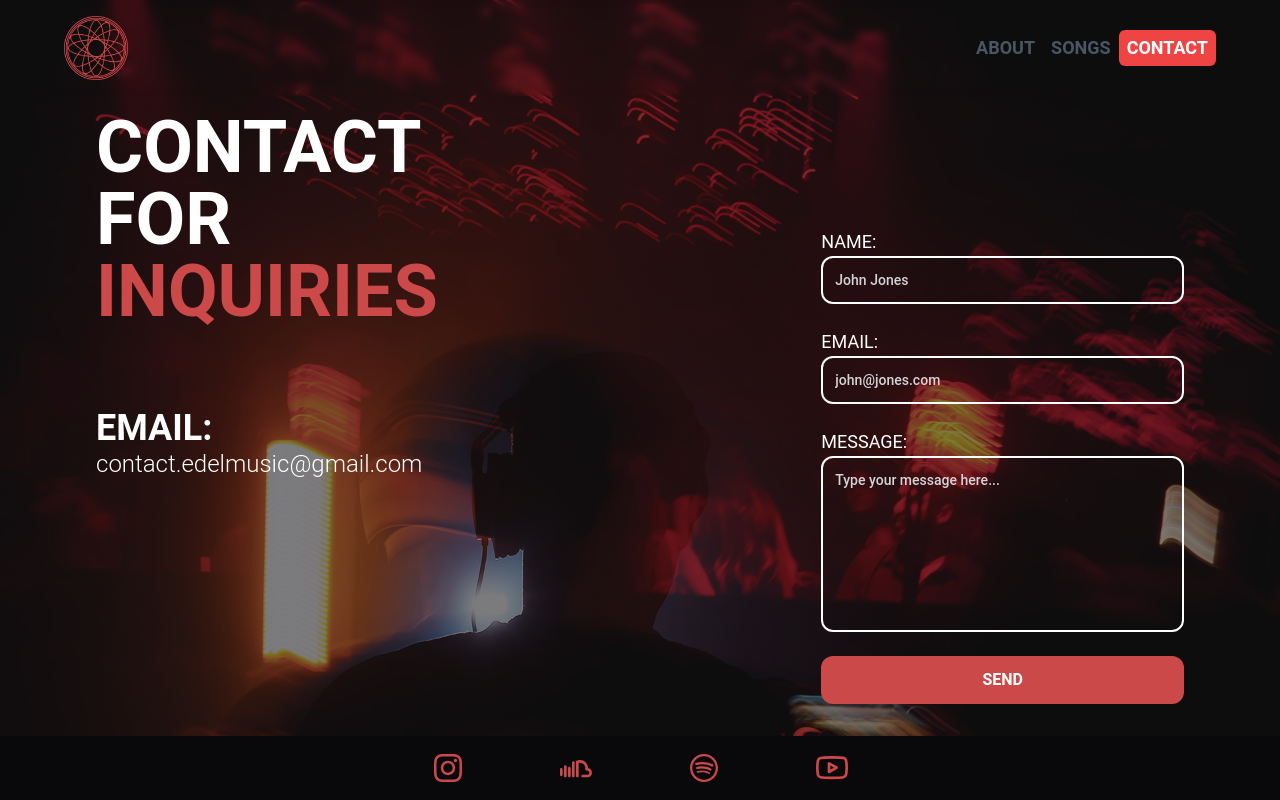
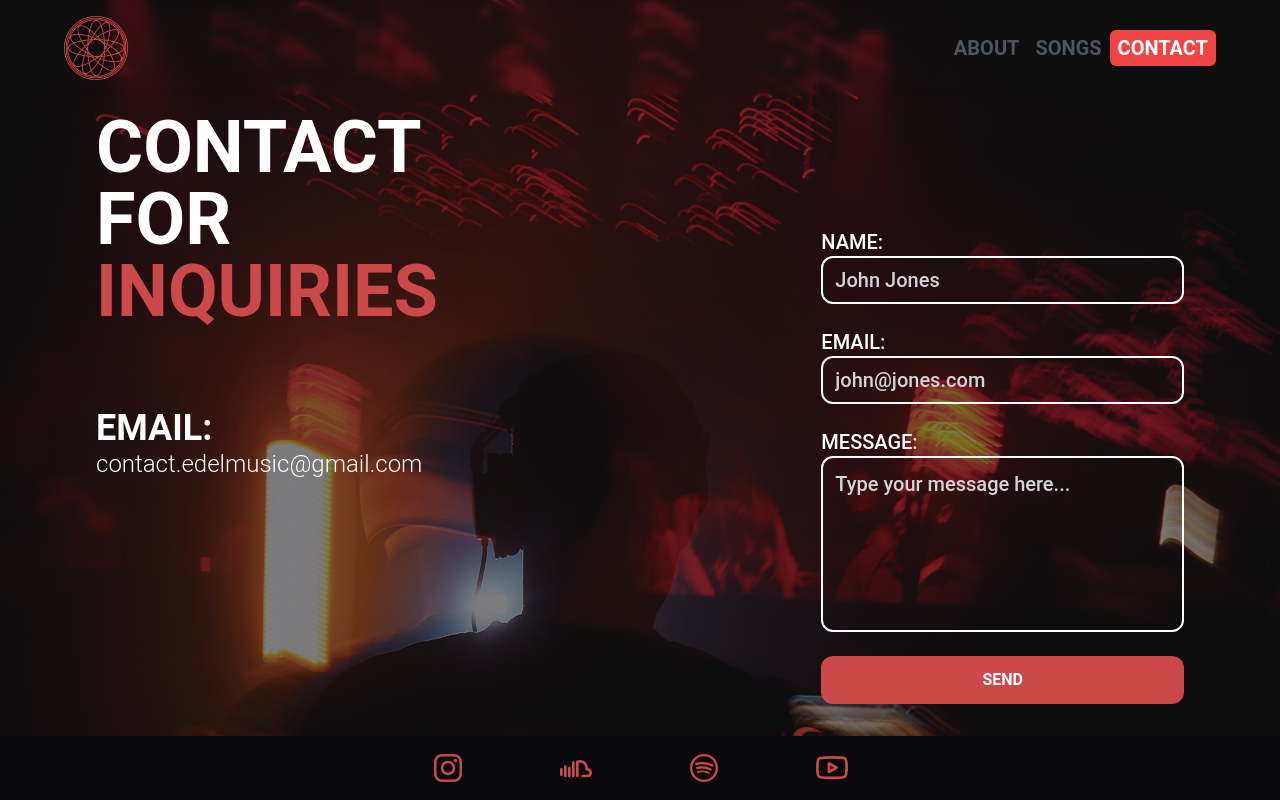
Before and after one commit to jvictordev1/edelmuzik-landing, a React (Vite) app: page /contact in a window 1280 px wide. Built offline with nearby package versions, Linux system fonts and the light colour scheme.

Commit message:
add: vercel.json

```diff
--- a/src/components/Footer.tsx
+++ b/src/components/Footer.tsx
@@ -13,28 +13,28 @@ export default function Footer() {
             target="_blank"
             href="https://www.instagram.com/edelmuzik/"
           >
-            <FaInstagram className="size-8" />
+            <FaInstagram className="size-8 hover:scale-125 transition-all" />
           </a>
           <a
             title="Soundcloud"
             target="_blank"
             href="https://soundcloud.com/edelmuzik"
           >
-            <RiSoundcloudLine className="size-8" />
+            <RiSoundcloudLine className="size-8 hover:scale-125 transition-all" />
           </a>
           <a
             title="Spotify"
             target="_blank"
             href="https://open.spotify.com/artist/71FZZiU3aazM8r1Bm1NkCu"
           >
-            <AiOutlineSpotify className="size-8" />
+            <AiOutlineSpotify className="size-8 hover:scale-125 transition-all" />
           </a>
           <a
             title="Youtube"
             target="_blank"
             href="https://youtube.com/@edelmuzik?si=r5NYuiQVl5F5t_u5"
           >
-            <FiYoutube className="size-8" />
+            <FiYoutube className="size-8 hover:scale-125 transition-all" />
           </a>
         </div>
       </footer>
--- a/src/components/TabsSyntax.tsx
+++ b/src/components/TabsSyntax.tsx
@@ -40,7 +40,7 @@ const Tab = ({ text, selected, setSelected, path }: TabProps) => {
         selected
           ? "text-white"
           : "text-gray-600 hover:text-gray-900 dark:hover:text-red-500"
-      } relative cursor-pointer rounded-md px-2 py-1 text-lg font-bold transition-colors`}
+      } relative cursor-pointer rounded-md px-2 py-1 text-xl font-bold transition-colors`}
     >
       <span className="relative z-10">{text}</span>
       {selected && (
--- a/src/routes/aboutPage/page.tsx
+++ b/src/routes/aboutPage/page.tsx
@@ -47,7 +47,7 @@ export default function AboutPage() {
   };
   const pClass =
     "lg:w-[800px] md:w-[530px] w-[80%] text-center lg:text-2xl md:text-xl text-md text-zinc-800";
-  const imgClass = "lg:max-w-sm md:max-w-80 max-w-60";
+  const imgClass = "lg:max-w-md md:max-w-80 max-w-60";
   const scrollRef = useRef(null);
   return (
     <>
@@ -84,7 +84,7 @@ export default function AboutPage() {
             >
               <motion.img
                 whileHover={{
-                  scale: 1.2,
+                  scale: 1.06,
                   transition: { duration: 0.4, ease: "easeInOut" },
                 }}
                 className={imgClass}
@@ -121,7 +121,7 @@ export default function AboutPage() {
             >
               <motion.img
                 whileHover={{
-                  scale: 1.2,
+                  scale: 1.06,
                   transition: { duration: 0.4, ease: "easeInOut" },
                 }}
                 variants={imagesVariant2}
@@ -131,7 +131,7 @@ export default function AboutPage() {
               />
               <motion.img
                 whileHover={{
-                  scale: 1.2,
+                  scale: 1.06,
                   transition: { duration: 0.4, ease: "easeInOut" },
                 }}
                 variants={imagesVariant2}
--- a/src/routes/contactPage/index.tsx
+++ b/src/routes/contactPage/index.tsx
@@ -127,7 +127,7 @@ export default function ContactPage() {
             <motion.div variants={formItemsVariant} className="flex flex-col">
               <label
                 htmlFor="from-name"
-                className="min-[850px]:text-lg text-md"
+                className="min-[850px]:text-xl text-md font-medium"
               >
                 NAME:
               </label>
@@ -136,13 +136,16 @@ export default function ContactPage() {
                 onChange={(e) => setName(e.target.value)}
                 value={name}
                 placeholder="John Jones"
-                className="bg-transparent border-solid border-white border-2 rounded-xl min-[850px]:h-12 h-8 min-[850px]:text-md text-sm text-bold p-3 font-medium placeholder-zinc-300"
+                className="bg-transparent border-solid border-white border-2 rounded-xl min-[850px]:h-12 h-8 min-[850px]:text-xl text-sm text-bold p-3 font-medium placeholder-zinc-300"
                 type="text"
                 id="from-name"
               />
             </motion.div>
             <motion.div variants={formItemsVariant} className="flex flex-col">
-              <label htmlFor="email" className="min-[850px]:text-lg text-md">
+              <label
+                htmlFor="email"
+                className="min-[850px]:text-xl text-md font-medium"
+              >
                 EMAIL:
               </label>
               <input
@@ -150,13 +153,16 @@ export default function ContactPage() {
                 onChange={(e) => setEmail(e.target.value)}
                 value={email}
                 placeholder="john@jones.com"
-                className="bg-transparent border-solid border-white border-2 rounded-xl min-[850px]:h-12 h-8 min-[850px]:text-md text-sm text-bold p-3 font-medium placeholder-zinc-300"
+                className="bg-transparent border-solid border-white border-2 rounded-xl min-[850px]:h-12 h-8 min-[850px]:text-xl text-sm text-bold p-3 font-medium placeholder-zinc-300"
                 type="email"
                 id="email"
               />
             </motion.div>
             <motion.div variants={formItemsVariant} className="flex flex-col">
-              <label htmlFor="message" className="min-[850px]:text-lg text-md">
+              <label
+                htmlFor="message"
+                className="min-[850px]:text-xl text-md font-medium"
+              >
                 MESSAGE:
               </label>
               <textarea
@@ -164,7 +170,7 @@ export default function ContactPage() {
                 onChange={(e) => setMessage(e.target.value)}
                 value={message}
                 placeholder="Type your message here..."
-                className="bg-transparent border-solid resize-none border-white border-2 rounded-xl min-[850px]:h-44 h-28 min-[850px]:text-md text-sm text-bold p-3 font-medium placeholder-zinc-300"
+                className="bg-transparent border-solid resize-none border-white border-2 rounded-xl min-[850px]:h-44 h-28 min-[850px]:text-xl text-sm text-bold p-3 font-medium placeholder-zinc-300"
                 id="message"
               />
             </motion.div>
--- a/src/routes/landingPage/page.tsx
+++ b/src/routes/landingPage/page.tsx
@@ -62,7 +62,7 @@ export default function LandingPage() {
                 target="_blank"
                 href="https://www.instagram.com/edelmuzik/"
               >
-                <FaInstagram className="lg:size-12 md:size-10 size-8" />
+                <FaInstagram className="lg:size-12 md:size-10 size-8 hover:scale-125 transition-all" />
               </a>
             </motion.li>
             <motion.li variants={iconsVariants}>
@@ -71,7 +71,7 @@ export default function LandingPage() {
                 target="_blank"
                 href="https://soundcloud.com/edelmuzik"
               >
-                <RiSoundcloudLine className="lg:size-12 md:size-10 size-8" />
+                <RiSoundcloudLine className="lg:size-12 md:size-10 size-8 hover:scale-125 transition-all" />
               </a>
             </motion.li>
             <motion.li variants={iconsVariants}>
@@ -80,7 +80,7 @@ export default function LandingPage() {
                 target="_blank"
                 href="https://open.spotify.com/artist/71FZZiU3aazM8r1Bm1NkCu"
               >
-                <AiOutlineSpotify className="lg:size-12 md:size-10 size-8" />
+                <AiOutlineSpotify className="lg:size-12 md:size-10 size-8 hover:scale-125 transition-all" />
               </a>
             </motion.li>
             <motion.li variants={iconsVariants}>
@@ -89,7 +89,7 @@ export default function LandingPage() {
                 target="_blank"
                 href="https://youtube.com/@edelmuzik?si=r5NYuiQVl5F5t_u5"
               >
-                <FiYoutube className="lg:size-12 md:size-10 size-8" />
+                <FiYoutube className="lg:size-12 md:size-10 size-8 hover:scale-125 transition-all" />
               </a>
             </motion.li>
           </motion.ul>
--- a/src/routes/songsPage/index.tsx
+++ b/src/routes/songsPage/index.tsx
@@ -56,7 +56,7 @@ export default function SongsPage() {
               target="_blank"
               href="https://youtube.com/@edelmuzik?si=r5NYuiQVl5F5t_u5"
             >
-              <FaYoutube className="md:size-20 min-[500px]:size-16 size-14 text-white" />
+              <FaYoutube className="md:size-20 min-[500px]:size-16 size-14 text-white hover:scale-125 transition-all" />
             </motion.a>
             <motion.a
               variants={anchorVariant}
@@ -64,7 +64,7 @@ export default function SongsPage() {
               target="_blank"
               href="https://soundcloud.com/edelmuzik#"
             >
-              <RiSoundcloudFill className="md:size-20 min-[500px]:size-16 size-14 text-white" />
+              <RiSoundcloudFill className="md:size-20 min-[500px]:size-16 size-14 text-white hover:scale-125 transition-all" />
             </motion.a>
             <motion.a
               variants={anchorVariant}
@@ -72,7 +72,7 @@ export default function SongsPage() {
               target="_blank"
               href="https://open.spotify.com/artist/71FZZiU3aazM8r1Bm1NkCu"
             >
-              <FaSpotify className="md:size-20 min-[500px]:size-16 size-14 text-white" />
+              <FaSpotify className="md:size-20 min-[500px]:size-16 size-14 text-white hover:scale-125 transition-all" />
             </motion.a>
           </motion.div>
         </motion.div>
```
Also changed, not shown: vercel.json (added).
